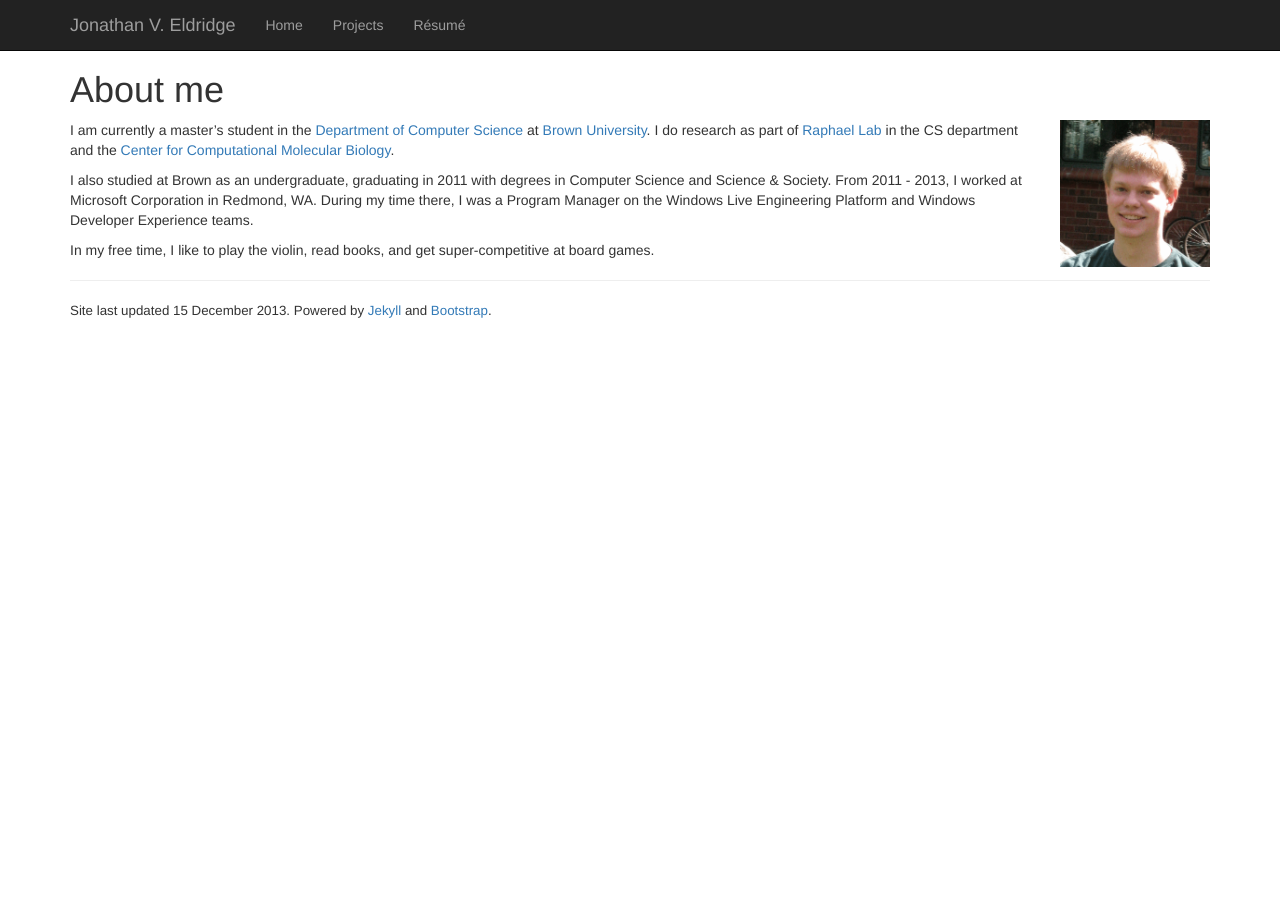
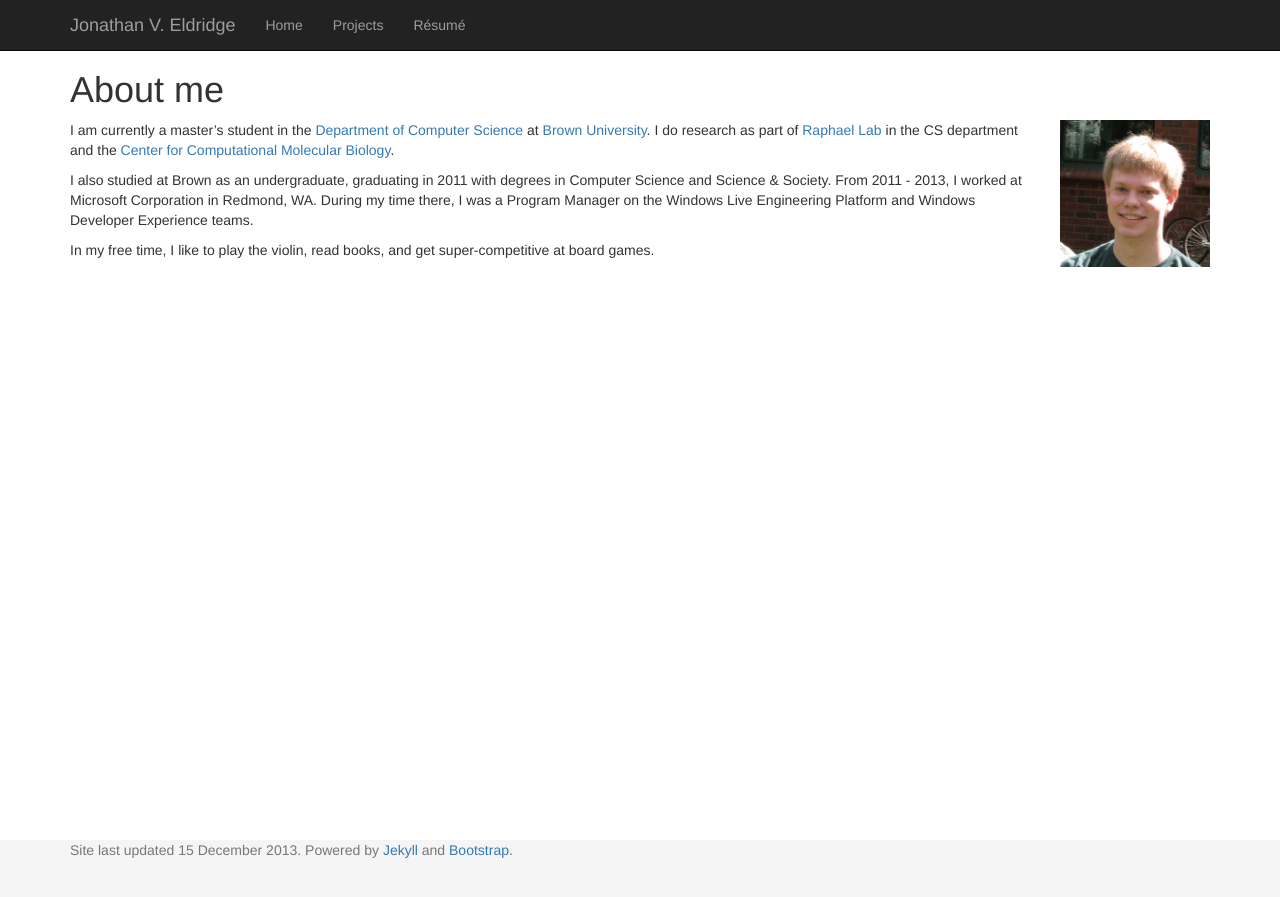
Before and after one commit to jveldridge/jveldridge.github.io, a Jekyll site: the page built from index.md, in a window 1280 px wide. Shown: the top 897 px of the page. Built offline with Jekyll 4.4.1, drawn with Linux system fonts in a browser that asks for light colours; nearby versions of some CDN libraries; Markdown is read by kramdown in place of the engine named in the settings.

Commit message:
Makes footer sticky

```diff
--- a/_layouts/default.html
+++ b/_layouts/default.html
@@ -11,6 +11,7 @@
 
         <!-- Custom styles for this template -->
         <link href="/bootstrap/css/starter-template.css" rel="stylesheet">
+        <link href="/bootstrap/css/sticky-footer.css" rel="stylesheet">
 
         <!-- syntax highlighting CSS -->
         <!-- <link rel="stylesheet" href="/css/syntax.css"> -->
@@ -20,6 +21,7 @@
 
     </head>
     <body>
+        <div id="wrap">
             <div class="navbar navbar-inverse navbar-fixed-top">
                 <div class="container">
                     <div class="navbar-header">
@@ -43,15 +45,14 @@
             <div class="container">
                 <div class="site">
                     {{ content }}
-
-                <hr/>
-                <div class="footer">
-                    <div class="poweredby">
-                        <p>Site last updated {{ site.time | date: "%-d %B %Y"}}. Powered by <a href="http://jekyllrb.com/">Jekyll</a> and <a href="http://getbootstrap.com/">Bootstrap</a>.</p>
+                </div><!-- /site -->
+            </div><!-- /container -->
+        </div>
+        <div id="footer">
+            <div class="container">
+                <p class="text-muted">Site last updated {{ site.time | date: "%-d %B %Y"}}. Powered by <a href="http://jekyllrb.com/">Jekyll</a> and <a href="http://getbootstrap.com/">Bootstrap</a>.</p>
             </div>
         </div>
-            </div><!-- /site -->
-        </div><!-- /container -->
 
         <!-- Bootstrap core JavaScript
         ================================================== -->
--- /dev/null
+++ b/bootstrap/css/sticky-footer.css
@@ -0,0 +1,38 @@
+/* Sticky footer styles
+-------------------------------------------------- */
+
+html,
+body {
+  height: 100%;
+  /* The html and body elements cannot have any padding or margin. */
+}
+
+/* Wrapper for page content to push down footer */
+#wrap {
+  min-height: 100%;
+  height: auto;
+  /* Negative indent footer by its height */
+  margin: 0 auto -60px;
+  /* Pad bottom by footer height */
+  padding: 0 0 60px;
+}
+
+/* Set the fixed height of the footer here */
+#footer {
+  height: 60px;
+  background-color: #f5f5f5;
+}
+
+
+/* Custom page CSS
+-------------------------------------------------- */
+/* Not required for template or sticky footer method. */
+
+/*.container {
+  width: auto;
+  max-width: 680px;
+  padding: 0 15px;
+}
+.container .text-muted {
+  margin: 20px 0;
+}*/
```
Lines whose indentation alone changed are shown as unchanged.
